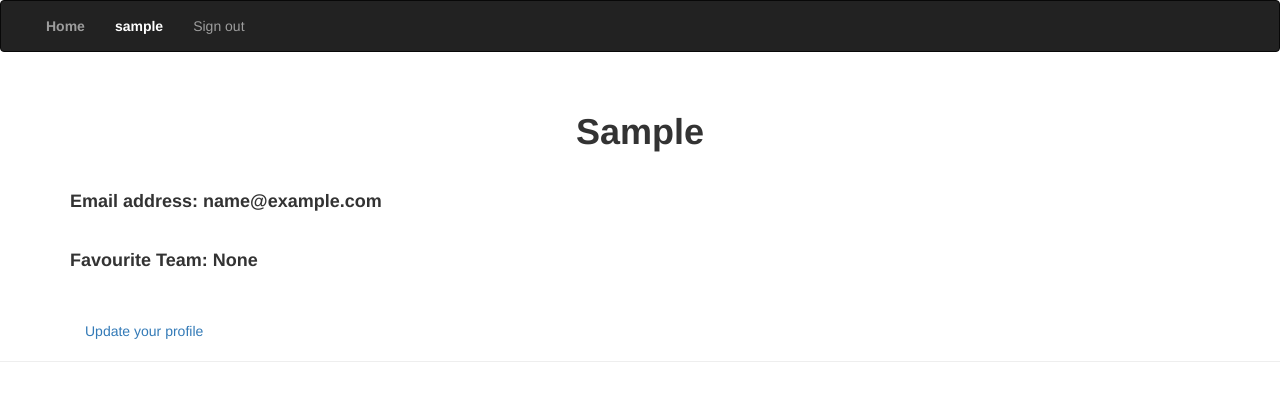
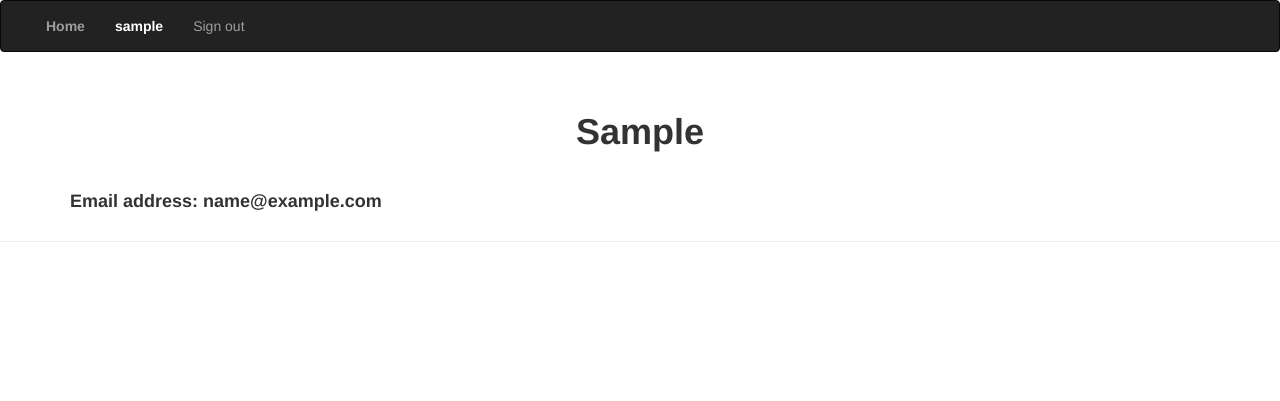
Before and after one commit to Kiptoo462/Football-App, a Flask app: page /auth/profile in a window 1280 px wide. Shown: the top 401 px of the page. Run offline with Flask 2, Linux system fonts and the light colour scheme; the visitor is signed in with stand-in values (Sample User, id 1); data comes from the database, SQL or seed files in the repository; some libraries are stand-ins or nearby versions.

Commit message:
Remove favourite_team references

```diff
--- a/app/auth/forms.py
+++ b/app/auth/forms.py
@@ -26,7 +26,3 @@ class LoginForm(FlaskForm):
     password=PasswordField('Enter your password..',validators=[Required()])
     remember=BooleanField('Remember me')
     submit=SubmitField('Login')
-
-class UpdateProfile(FlaskForm):
-    favourite_team = TextAreaField('Choose your favourite team..',validators = [Required()])
-    submit = SubmitField('Submit')
--- a/app/auth/views.py
+++ b/app/auth/views.py
@@ -5,7 +5,7 @@ from app import db
 
 from . import auth
 from ..models import User
-from .forms import RegistrationForm, LoginForm, UpdateProfile
+from .forms import RegistrationForm, LoginForm
 from ..email import welcome_message
 
 @auth.route('/signup', methods=['GET', 'POST'])
@@ -68,24 +68,3 @@ def profile():
     title = "Profile"
 
     return render_template('auth/profile.html', title=title, user=user)
-
-
-@auth.route('/profile/update',methods = ['GET','POST'])
-@login_required
-def update_profile():
-    user = current_user
-
-    if user is None:
-        abort(404)
-
-    form = UpdateProfile()
-
-    if form.validate_on_submit():
-        user.favourite_team = form.favourite_team.data
-
-        db.session.add(user)
-        db.session.commit()
-
-        return redirect(url_for('auth.profile',))
-
-    return render_template('auth/update.html', UpdateProfile=form)
--- a/app/models.py
+++ b/app/models.py
@@ -10,7 +10,6 @@ class User(UserMixin,db.Model):
     username=db.Column(db.String(255),index=True)
     email= db.Column(db.String(50),unique=True,index=True)
     encryptedpassword= db.Column(db.String(200),index=True)
-    favourite_team= db.Column(db.String(50),index=True)
 
     @property
     def password(self):
--- a/app/templates/auth/profile.html
+++ b/app/templates/auth/profile.html
@@ -9,16 +9,7 @@
     <div class="row">
         <div class="container">
             <h4><b>Email address: {{ user.email}} </b></h4>
-            <br>
-            <h4><b>Favourite Team: {{ user.favourite_team}} </b></h4>
-            <br>
         </div>
-    </div>
-    <br>
-    <div class="container">
-        {% if user == current_user %}
-        <a href="{{url_for('auth.update_profile')}}">Update your profile</a>
-        {% endif %}
     </div>
 </div>
 <hr>
```
Also changed, not shown: app/templates/auth/update.html (deleted, +0 -8 lines).
